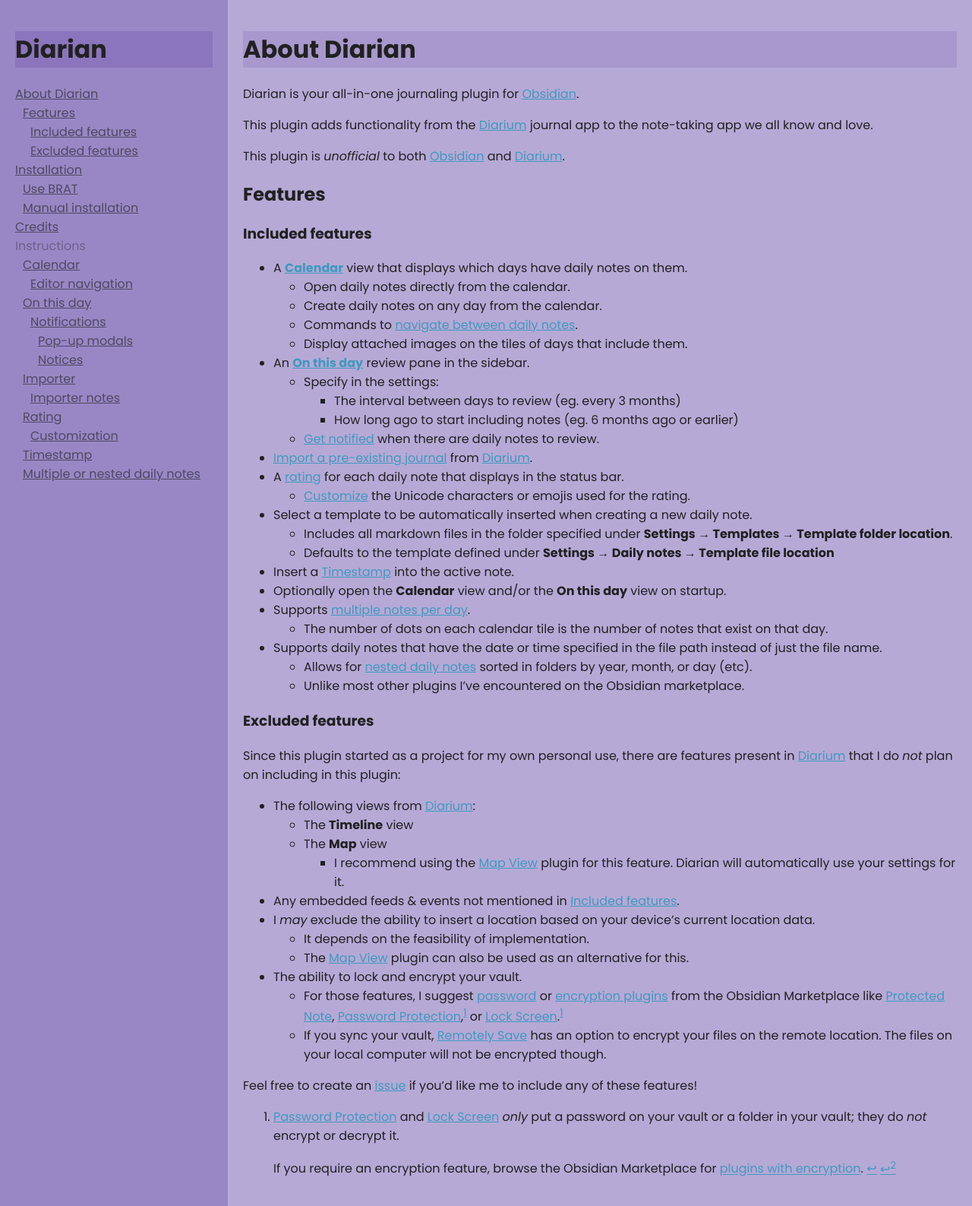
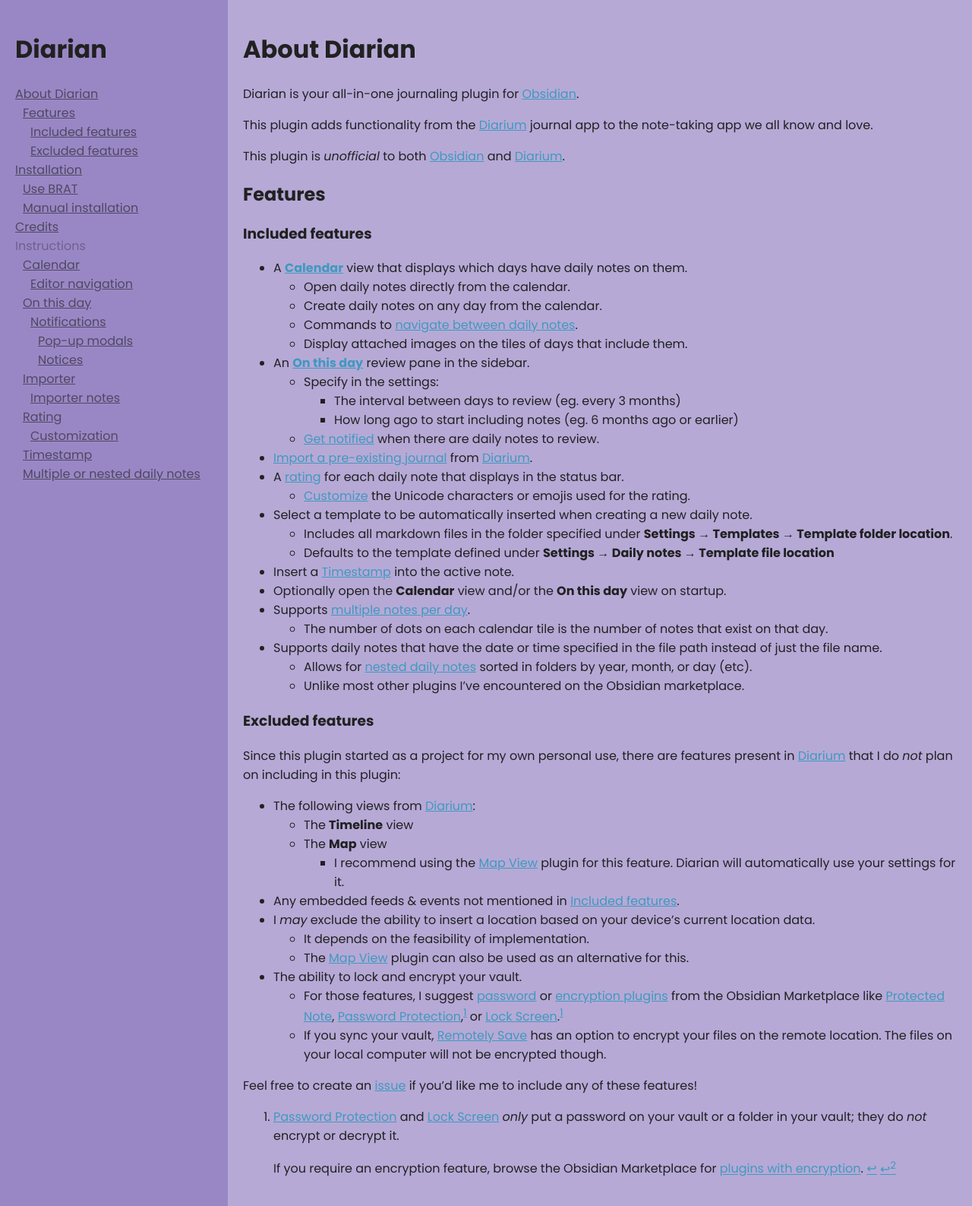
Before and after one commit to Erallie/diarian, a Jekyll site: the page built from index.md, in a window 1280 px wide. Shown: the whole page at 76% size. Built offline with Jekyll 4.4.1, drawn with Linux system fonts in a browser that asks for light colours.

Commit message:
update styles

```diff
--- a/css/style.css
+++ b/css/style.css
@@ -124,32 +124,29 @@ div#content {
     height: 100%;
 }
 
+header,
+main {
+    padding: 20px;
+    box-sizing: border-box;
+    overflow-y: auto;
+    top: 0;
+    bottom: 0;
+    height: 100%;
+    margin: 0;
+}
 
 header {
     position: sticky;
-    top: 0;
     flex-grow: 0;
     flex-shrink: 0;
-    bottom: 0;
-    height: 100%;
     max-width: 100%;
     flex-basis: 300px;
     background-color: var(--background-color);
-    padding: 20px;
-    margin: 0;
-    box-sizing: border-box;
-    overflow-y: auto;
 }
 
 main {
     flex-grow: 1;
     flex-shrink: 1;
-    padding: 20px;
-    top: 0;
-    bottom: 0;
-    height: 100%;
-    overflow-y: auto;
-    box-sizing: border-box;
 }
 
 body {
@@ -176,7 +173,11 @@ header li {
 h1:first-child {
     position: sticky;
     top: 0;
-    background-color: hsl(var(--accent-h), var(--bg-s), var(--bg-l-alt));
+    padding-left: 20px;
+    padding-right: 20px;
+    margin-left: -20px;
+    margin-right: -20px;
+    background-color: var(--background-color);
 }
 
 img {
```
